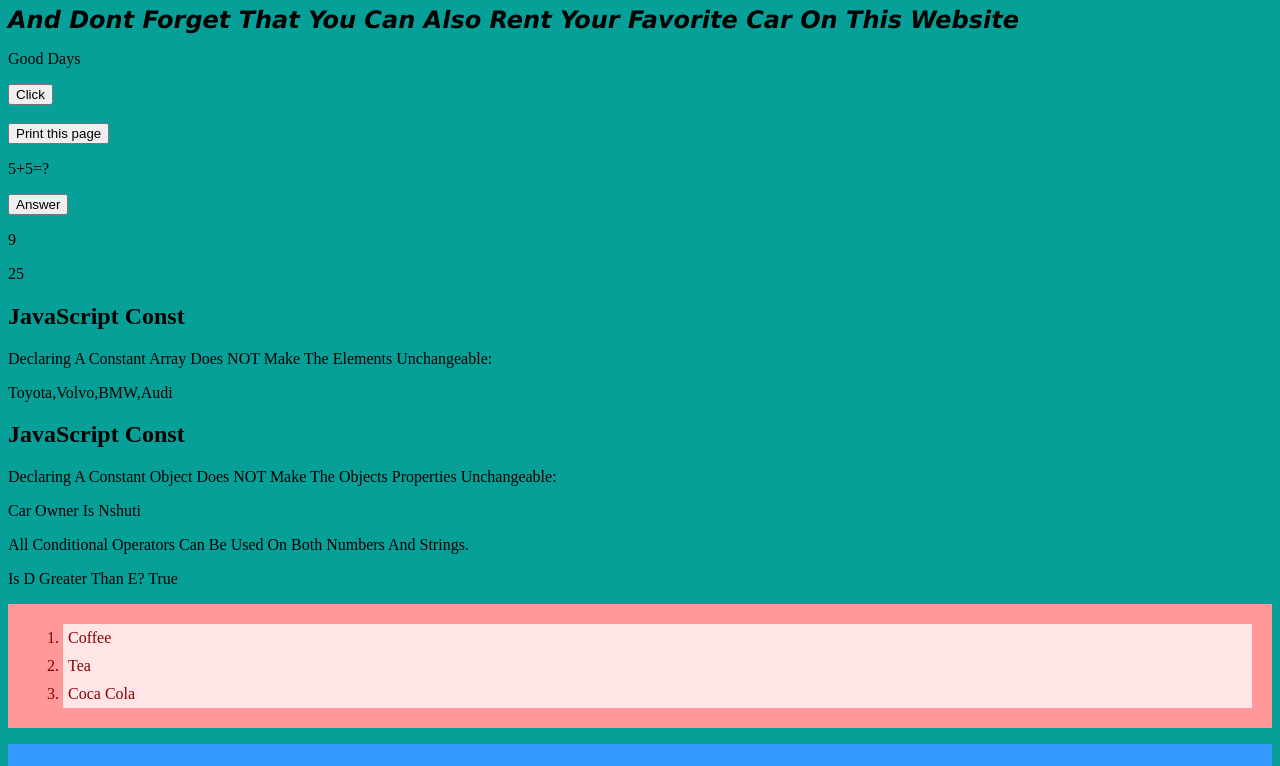
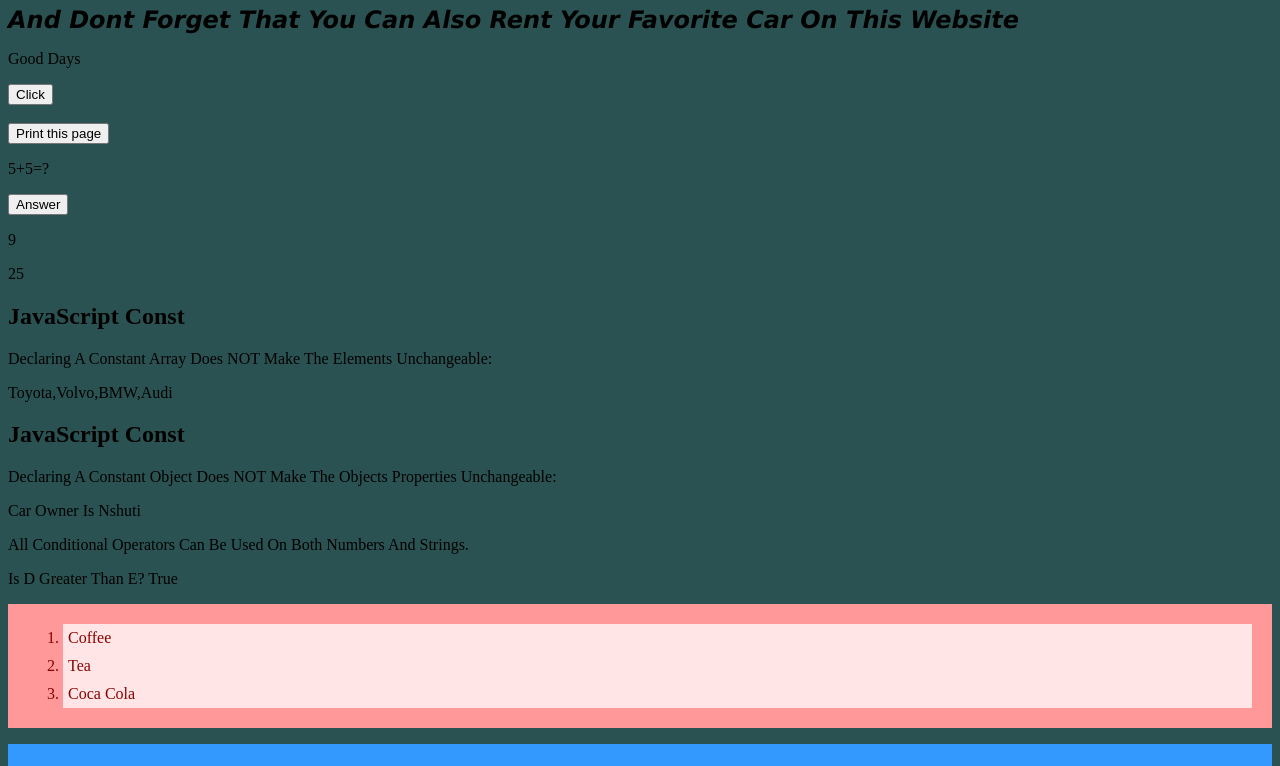
Before and after one commit to Selmy44/ListApp, a plain HTML site: page learn.html in a window 1280 px wide. Shown: the part 288-1054 px from the top of the page. Drawn offline with Linux system fonts and the light colour scheme.

Commit message:
Add files via upload

```diff
--- a/styles.css
+++ b/styles.css
@@ -1,6 +1,6 @@
 body{
   text-transform: capitalize;
-  background-color: #07a098;
+  background-color: #2b5252;
   background-size: contain;
   background-attachment: fixed;
   color: #000000;
```
